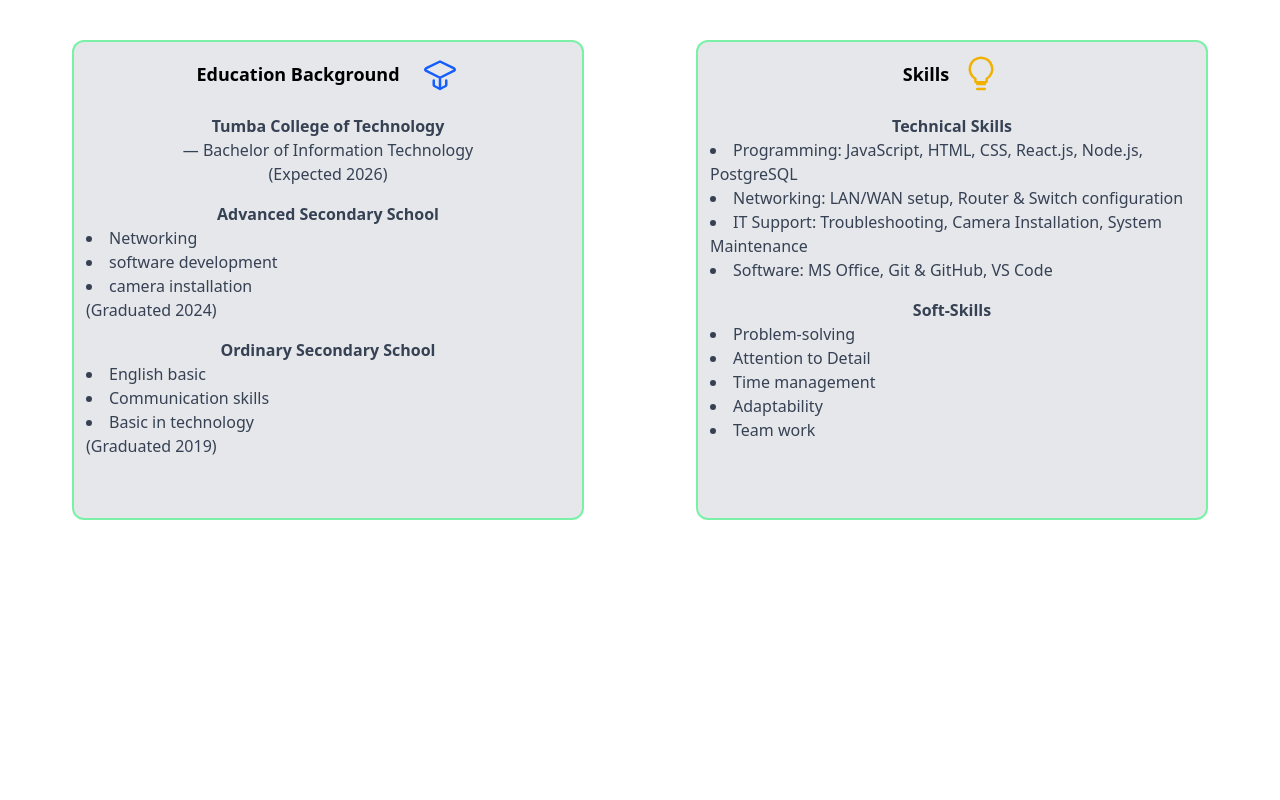
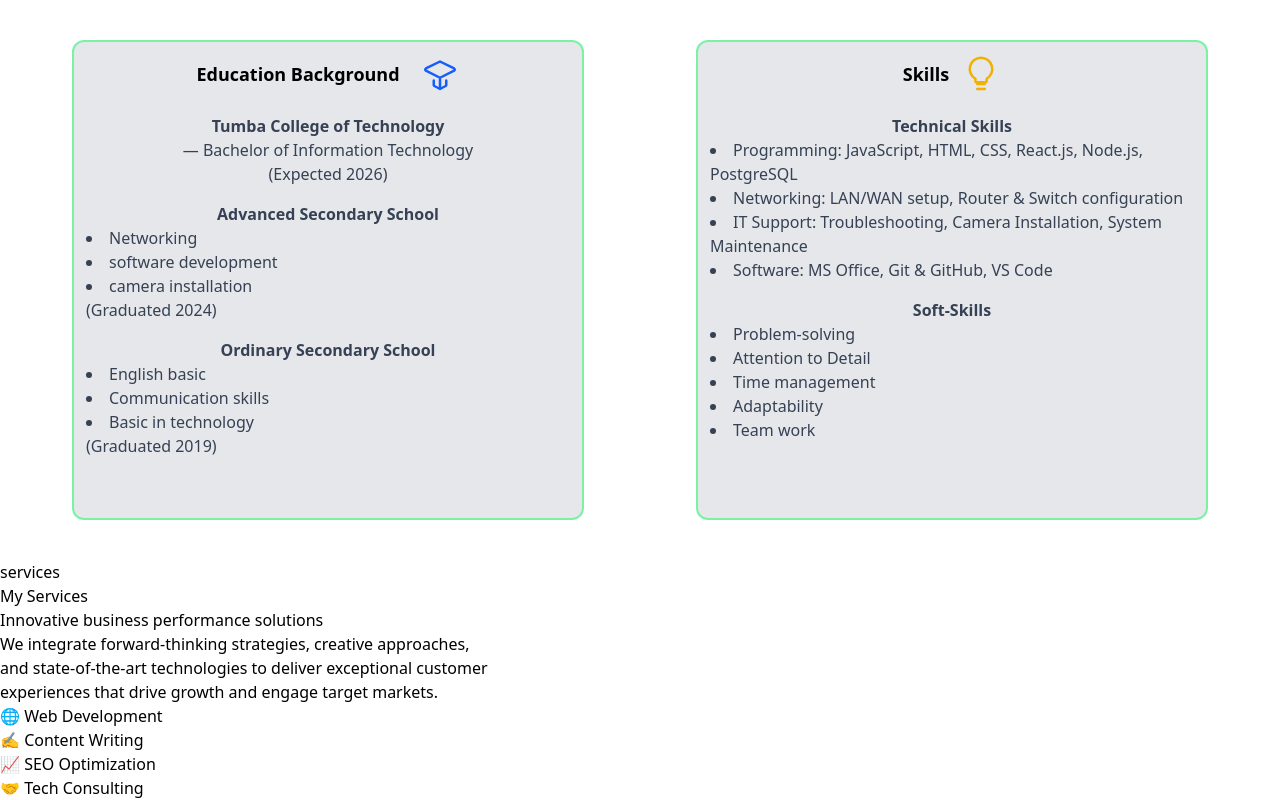
Before and after one commit to Olivier-Masabo/tailwind-practice, a React (Vite) app: page / in a window 1280 px wide. Shown: the part 1488-2288 px from the top of the page. Before the commit the page ends 2048 px from the top, so only its background shows below. Built offline with nearby package versions, Linux system fonts and the light colour scheme.

Commit message:
creating service page

```diff
--- a/src/body.jsx
+++ b/src/body.jsx
@@ -18,8 +18,8 @@ import profile from './assets/prof.jpg'
             <li className="text-red-500 active-link">Home</li>
             <li><a href="#about">About</a></li>
             <li><a href="#resume">Resume</a></li>
-            <li>Services</li>
-            <li>contact</li>-
+            <li href="#services">Services</li>
+            <li>contact</li>
         </ul>
         </div>
     </nav>
@@ -40,14 +40,14 @@ Let’s create something great together!</h2>
           </div>
       </div>
     </div>
-      <div className="p-10 text-center font-bold text-2xl">
+      <div id="about" className="p-10 text-center font-bold text-2xl">
         ----------- About ------------
       </div>
            <div className="mt-10">
              <img class="flex  py-6 md:hidden" src={profil} alt="" />
              <div class="about-page">
 
-<div class= "grid grid-cols-3 text-center" id="about">
+<div class= "grid grid-cols-3 text-center" >
 
   <div class="py-10 ">
     <h2 class="font-bold py-3 text-xl">Introduction</h2>
@@ -192,6 +192,31 @@ Let’s create something great together!</h2>
 
 
 </div>
+
+<section id="services">
+  <p>services</p>
+  <h2>My Services</h2>
+
+  <div>
+    <div>
+      <h1>Innovative business <span>performance solutions</span></h1>
+    </div>
+
+    <p>We integrate forward-thinking strategies, creative approaches, <br />
+     and state-of-the-art technologies to deliver exceptional customer <br />
+      experiences that drive growth and engage target markets.</p>
+  </div>
+  <ul>
+    <li><a href="#web-dev">🌐 Web Development</a></li>
+    <li><a href="#content-writing">✍️ Content Writing</a></li>
+    <li><a href="#seo">📈 SEO Optimization</a></li>
+    <li><a href="#consulting">🤝 Tech Consulting</a></li>
+
+  </ul>
+</section>
+
+
+
       </>
   );
 
```
